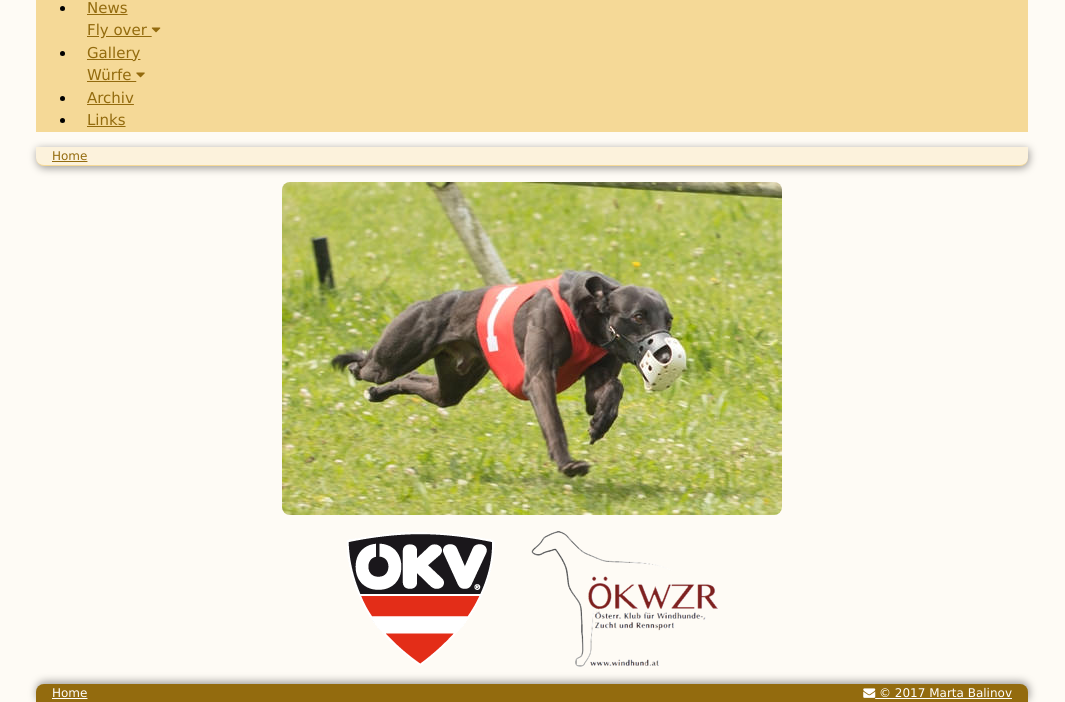
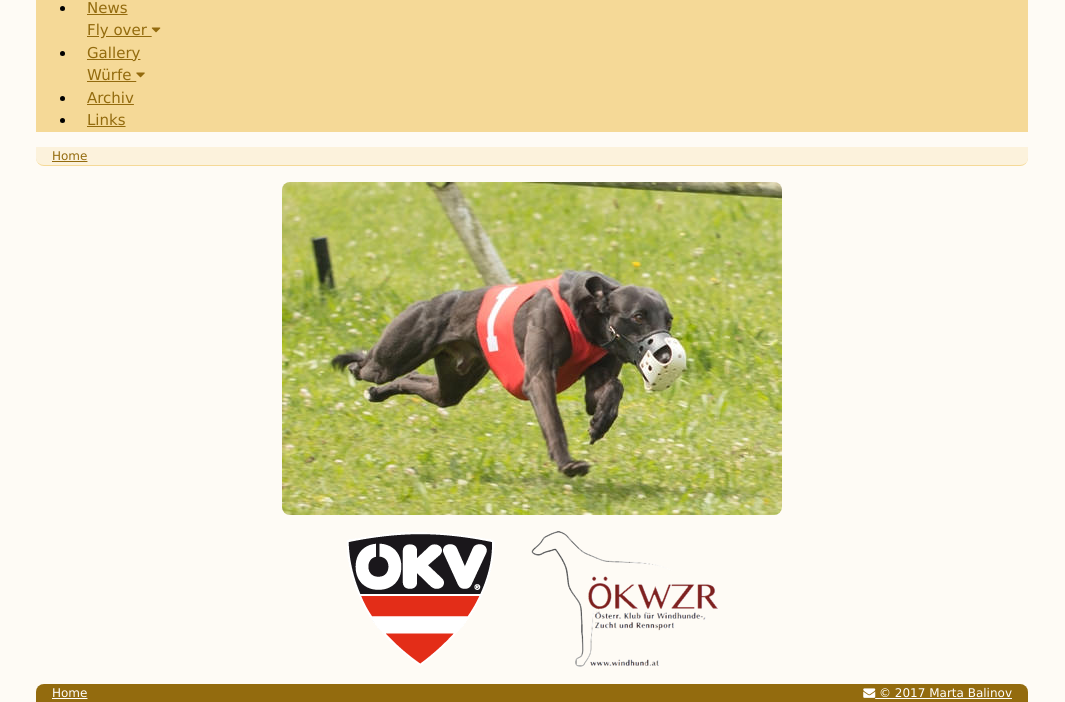
Before and after one commit to jarek-figura/balifail-w3, a plain HTML site: page index.html in a window 1280 px wide. Shown: the part 121-823 px from the top of the page, without its empty margins (108-1173 px from the left). Drawn offline with nearby package versions, Linux system fonts and the light colour scheme.

Commit message:
Small changes to CSS: removing shadows from the Nav.

```diff
--- a/css/balifail.css
+++ b/css/balifail.css
@@ -5,8 +5,8 @@ header img { max-height: 80px; }
 .w3-navbar li a { padding-left: 11px; padding-right: 13px; }
 article img { width: 100%; max-width: 500px; }
 .jf-z1 { z-index: 1; }
-.jf-round-top-8 { border-radius: 8px 8px 0 0; box-shadow: 1px -2px 8px 0 rgba(0, 0, 0, 0.4); }
-.jf-round-bottom-8 { border-radius: 0 0 8px 8px; box-shadow: 1px 2px 8px rgba(0, 0, 0, 0.4); }
+.jf-round-top-8 { border-radius: 8px 8px 0 0; }
+.jf-round-bottom-8 { border-radius: 0 0 8px 8px; }
 .jf-padding-top-16 { padding-top: 16px; }
 .jf-padding-bottom-16 { padding-bottom: 16px; }
 a:hover { cursor: pointer; }
```
